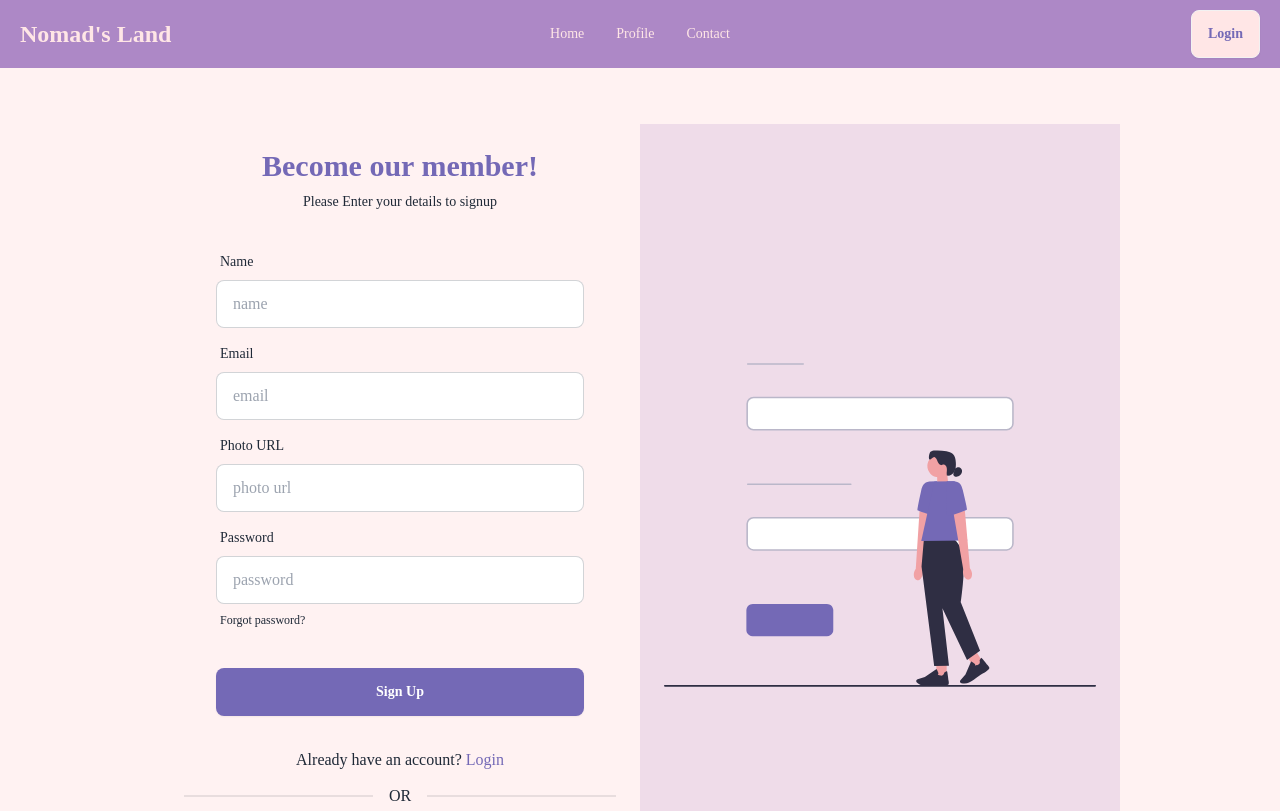
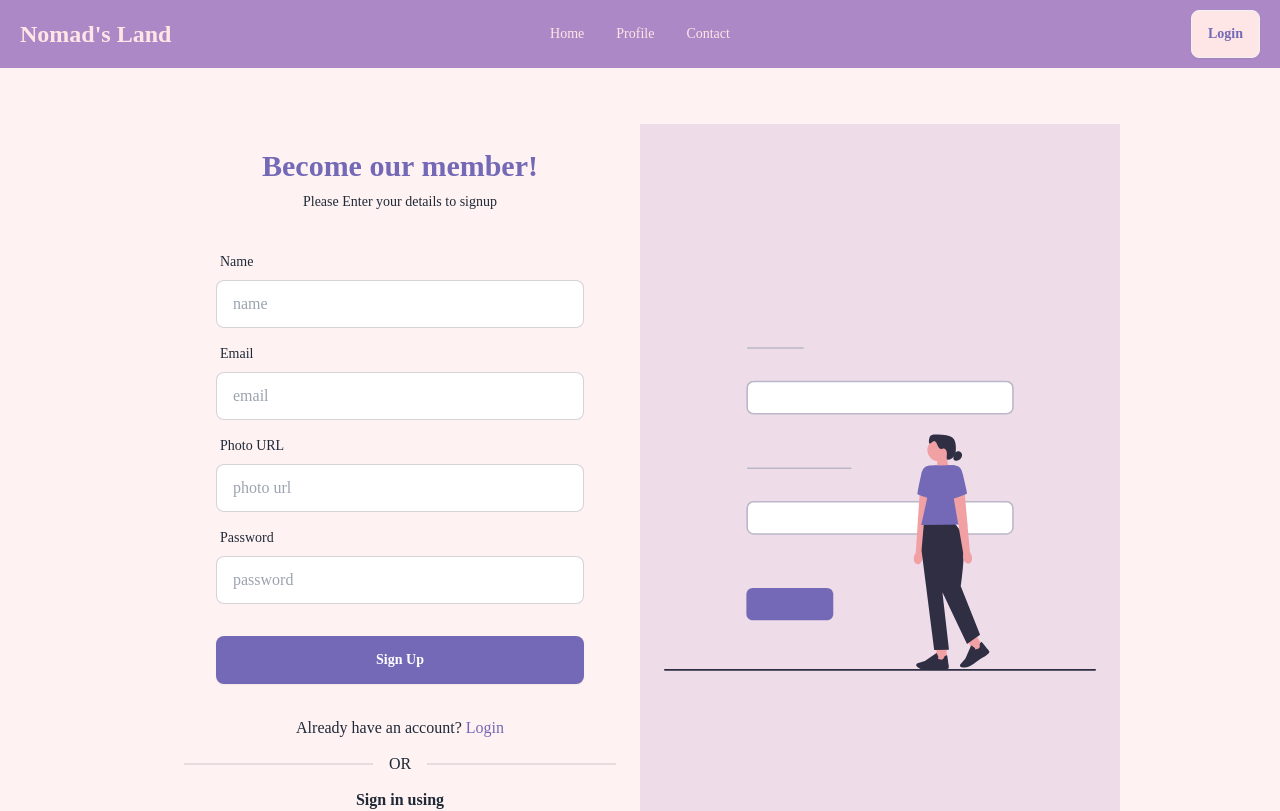
Before and after one commit to Rza-O/nomads-land-ecoadventure-react-full-assignment, a React (Vite) app: page /register in a window 1280 px wide. Shown: the top 811 px of the page. Built offline with nearby package versions, Linux system fonts and the light colour scheme; no server answers; a web font is replaced by a local one.

Commit message:
deleted all unwanted console log

```diff
--- a/src/Pages/SignUp.jsx
+++ b/src/Pages/SignUp.jsx
@@ -90,9 +90,7 @@
                             <span className="label-text">Password</span>
                         </label>
                         <input name="password" type="password" placeholder="password" className="input input-bordered" required />
-                        <label className="label">
-                            <a href="#" className="label-text-alt link link-hover">Forgot password?</a>
-                        </label>
+
                     </div>
                     {
                         error && <p className='text-red-500 text-sm'>{error}</p>
```
